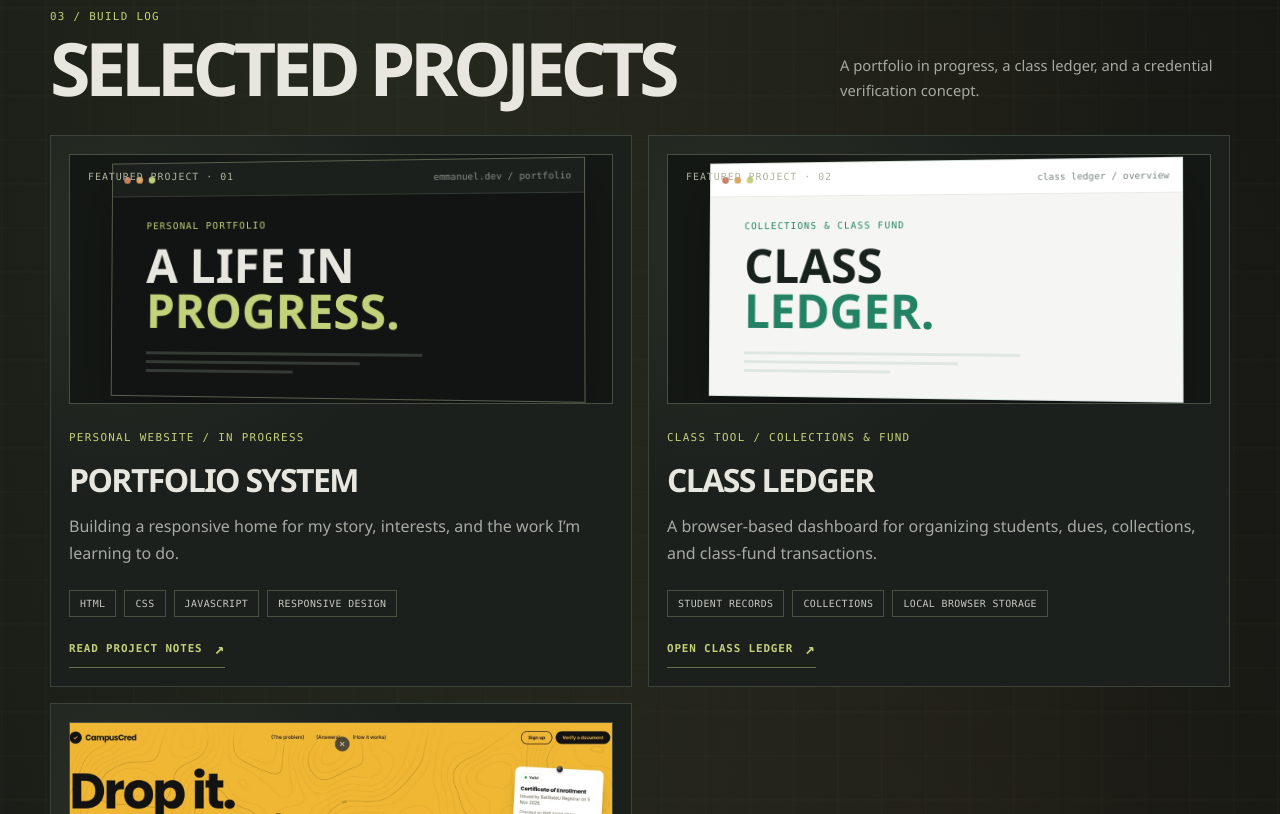
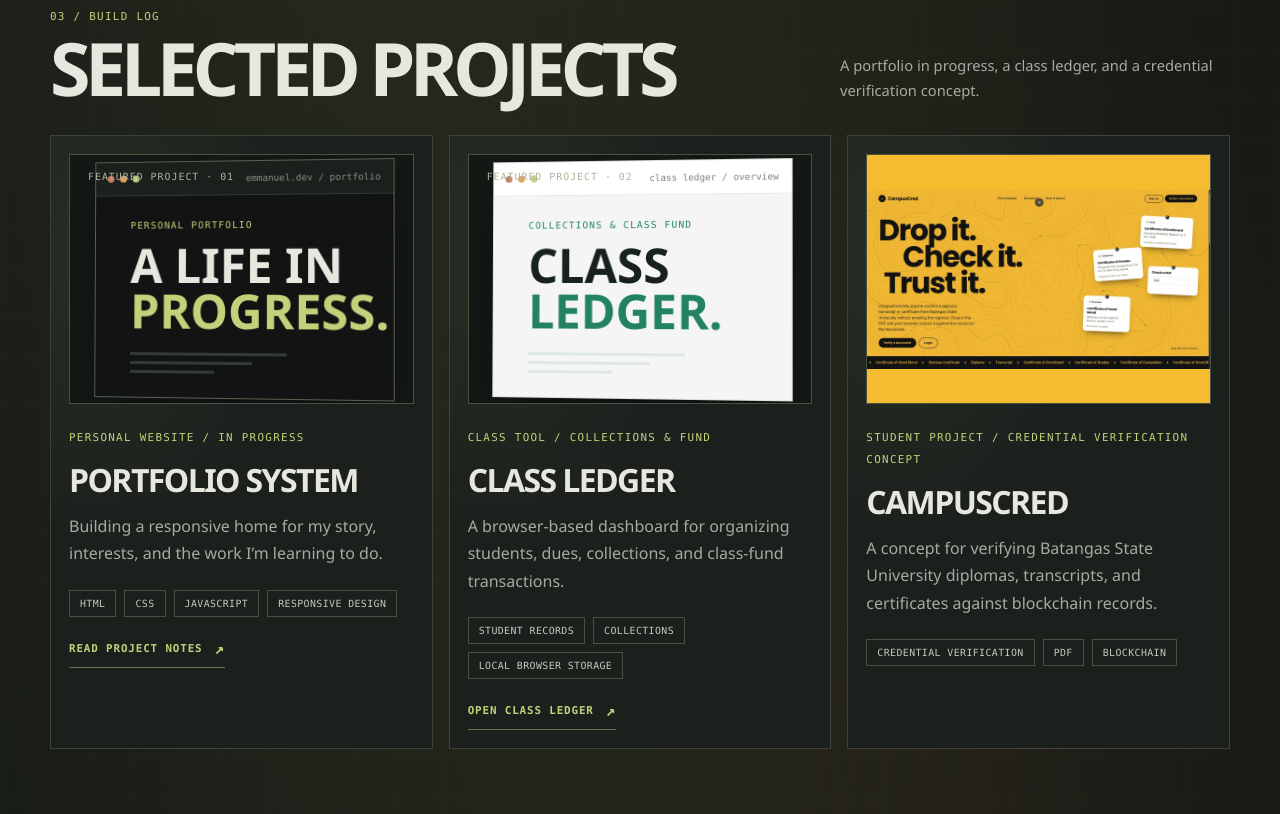
Before and after one commit to nin-010808/portfolio, a plain HTML site: page Main interface.html in a window 1280 px wide. Shown: the part 1666-2480 px from the top of the page. Drawn offline with Linux system fonts and the light colour scheme.

Commit message:
Update portfolio 2026-11-19 08:43:01

```diff
--- a/Main interface.html
+++ b/Main interface.html
@@ -1559,7 +1559,7 @@
 
       .project-showcase-grid {
         display: grid;
-        grid-template-columns: repeat(2, minmax(0, 1fr));
+        grid-template-columns: repeat(3, minmax(0, 1fr));
         gap: 16px;
       }
 
@@ -1603,8 +1603,7 @@
       }
 
       .campuscred-preview {
-        min-height: 0;
-        aspect-ratio: 16 / 9;
+        min-height: 250px;
         padding: 0;
         background: #f5bc2f;
       }
@@ -1612,8 +1611,8 @@
       .campuscred-preview img {
         display: block;
         width: 100%;
-        height: 100%;
-        object-fit: cover;
+        max-height: 100%;
+        object-fit: contain;
         object-position: center;
       }
 
@@ -2324,6 +2323,12 @@
 
     :root[data-theme="light"] .capability {
       background: rgba(255, 255, 255, 0.7);
+    }
+
+    @media (max-width: 1020px) {
+      .project-showcase-grid {
+        grid-template-columns: repeat(2, minmax(0, 1fr));
+      }
     }
 
     @media (max-width: 760px) {
```
Also changed, not shown: index.html (+10 -5 lines).
